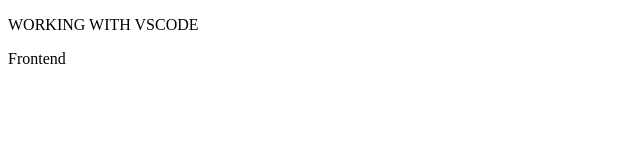
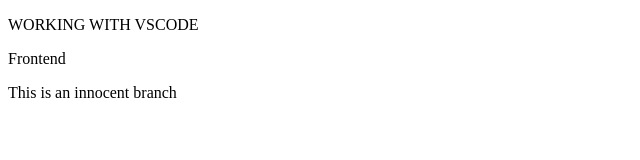
Before and after one commit to Zuwairanajma/VSCODEAND-GIT, a plain HTML site: page index.html in a window 1280 px wide. Shown: the whole page, without its empty margins (0-640 px from the left). Drawn offline with Linux system fonts and the light colour scheme.

Commit message:
new commit by frontend

```diff
--- a/index.html
+++ b/index.html
@@ -9,5 +9,6 @@
 <body>
     <p>WORKING WITH VSCODE</p>
     <p>Frontend</p>
+    <p>This is an innocent branch</p>
 </body>
 </html>
```
